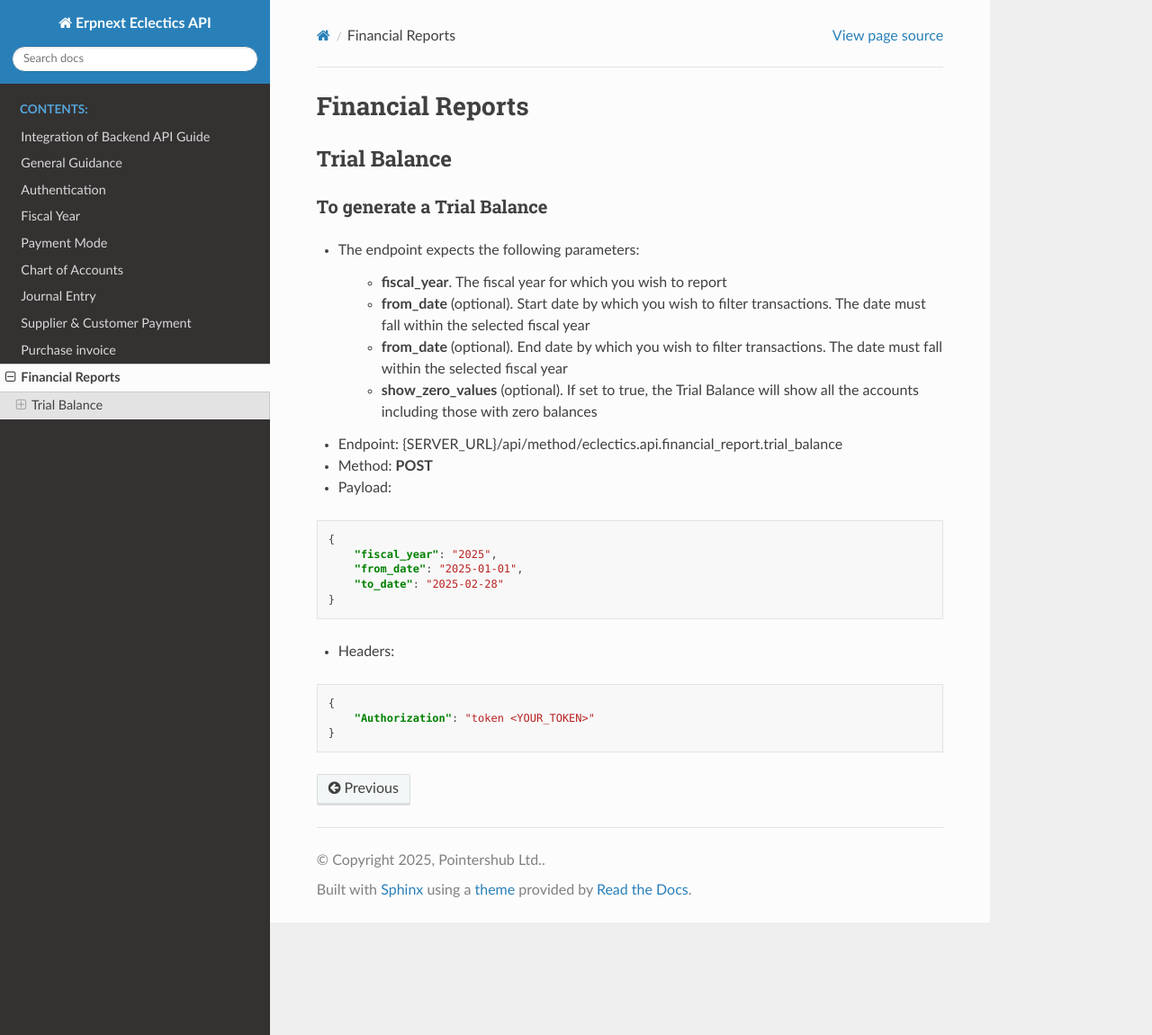
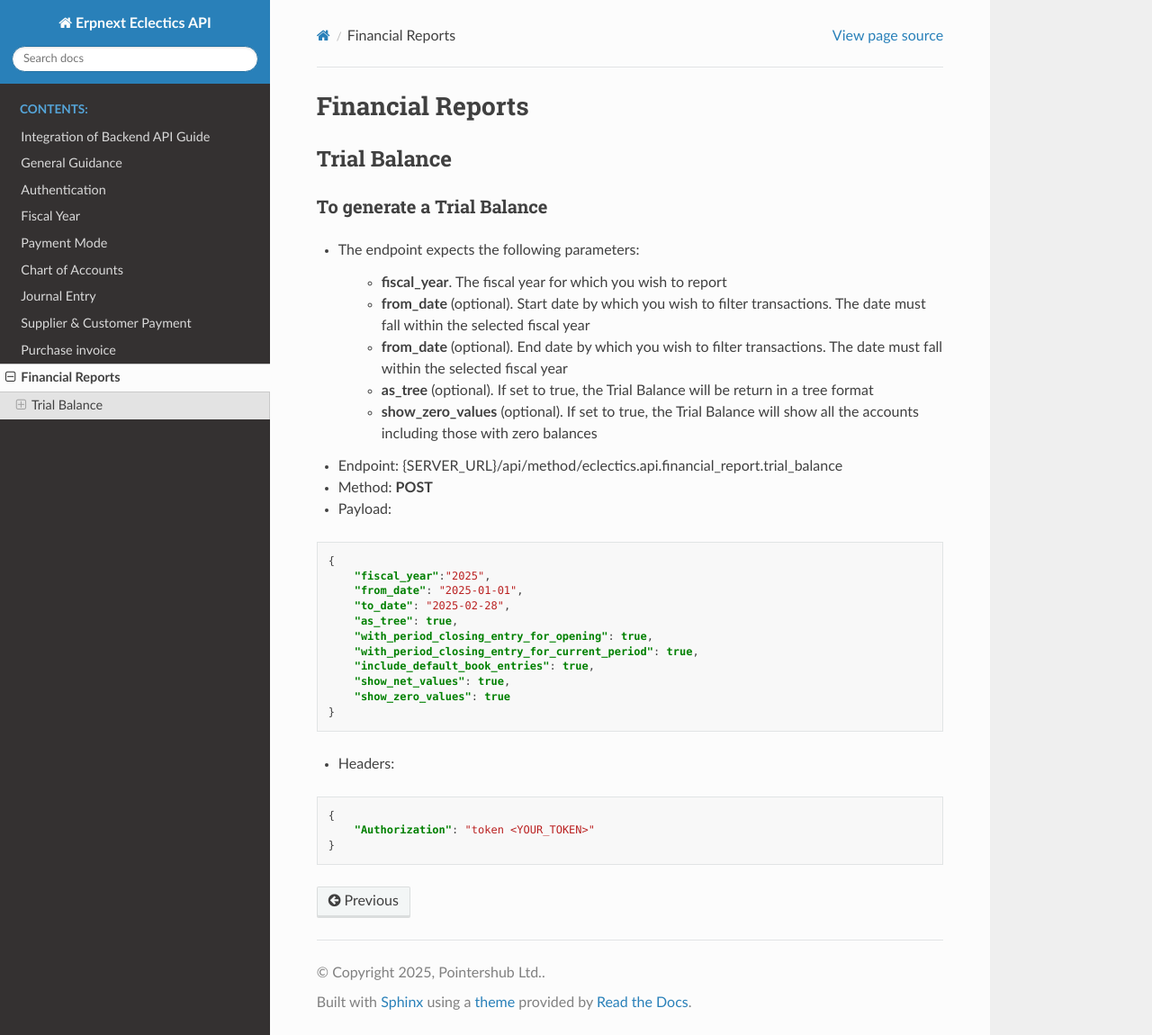
Before and after one commit to stevenyaga/erpnext-api-docs, a Sphinx documentation site: the page built from docs/financial-reports.rst, in a window 1280 px wide and 1150 px high. Shown: the whole window at 90% size. Built offline with Sphinx 7.4.7 and the Read the Docs theme 3.1.0, drawn with Linux system fonts in a browser that asks for light colours.

Commit message:
docs: Update endpoints for Trial balance

```diff
--- a/docs/financial-reports.rst
+++ b/docs/financial-reports.rst
@@ -12,8 +12,8 @@ To generate a Trial Balance
     - **fiscal_year**. The fiscal year for which you wish to report
     - **from_date** (optional). Start date by which you wish to filter transactions. The date must fall within the selected fiscal year
     - **from_date** (optional). End date by which you wish to filter transactions. The date must fall within the selected fiscal year
+    - **as_tree** (optional). If set to true, the Trial Balance will be return in a tree format
     - **show_zero_values** (optional). If set to true, the Trial Balance will show all the accounts including those with zero balances
-
 
 - Endpoint: |BASE_API_URL|.financial_report.trial_balance
 - Method: **POST**
@@ -22,9 +22,15 @@ To generate a Trial Balance
 .. code-block:: json
 
     {
-        "fiscal_year": "2025",
+        "fiscal_year":"2025",
         "from_date": "2025-01-01",
-        "to_date": "2025-02-28"
+        "to_date": "2025-02-28",
+        "as_tree": true,
+        "with_period_closing_entry_for_opening": true,
+        "with_period_closing_entry_for_current_period": true,
+        "include_default_book_entries": true,
+        "show_net_values": true,
+        "show_zero_values": true
     }
 
 - Headers:
```
